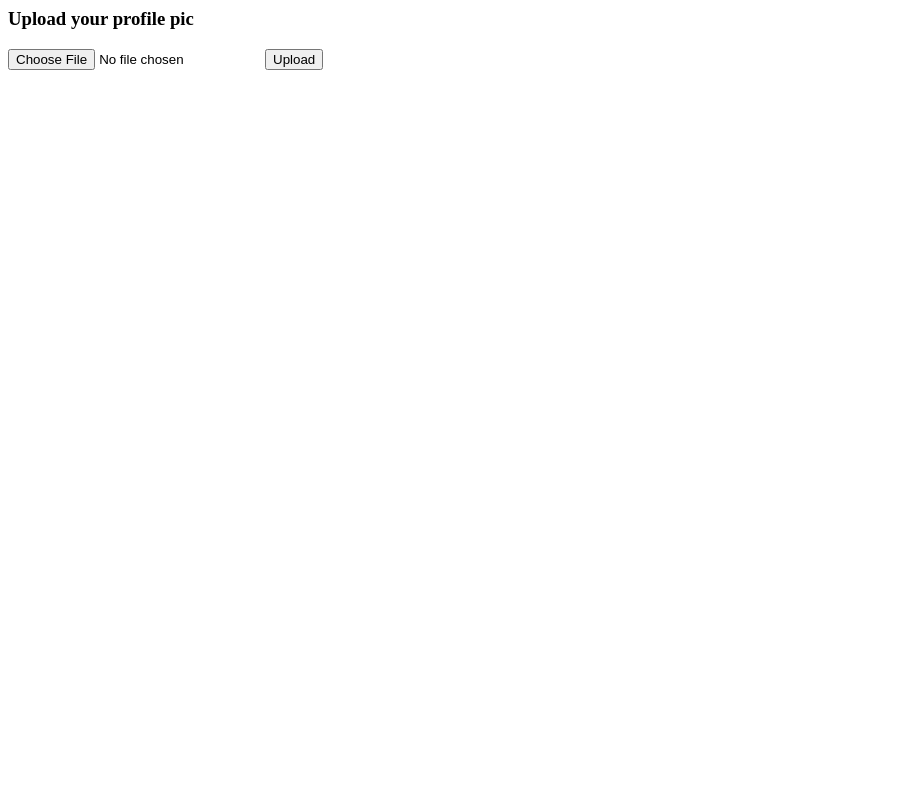
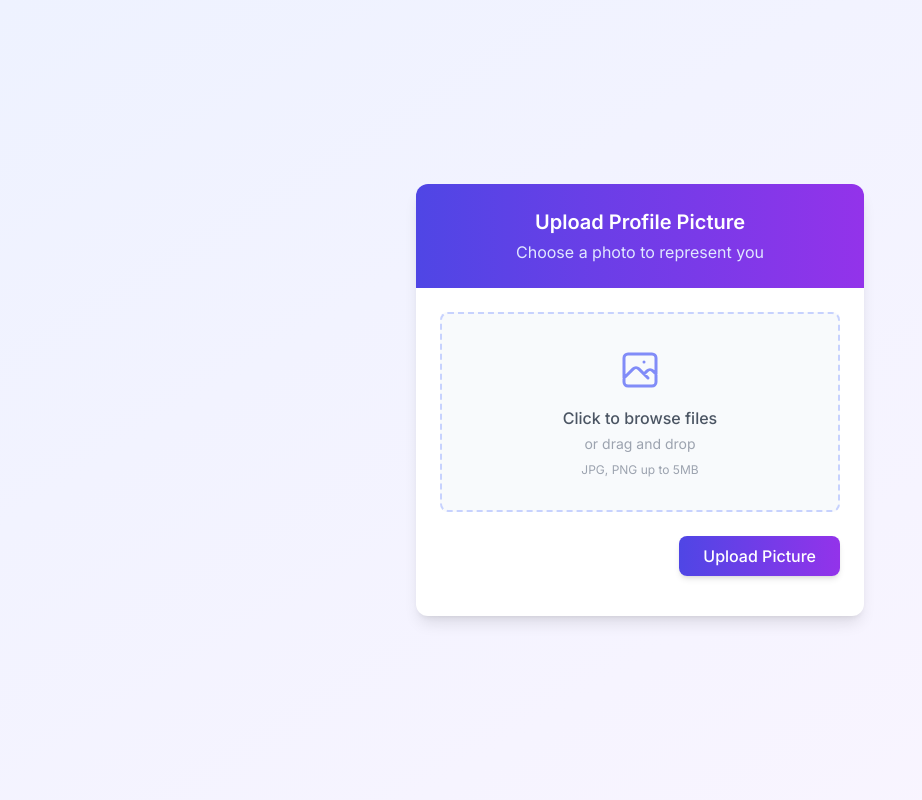
Before and after one commit to maaz81/Thought-Sharing-WebApp, a Node server app: page /profile/upload in a window 1280 px wide. Shown: the whole page, without its empty margins (0-922 px from the left). Run offline with Node 20, Linux system fonts and the light colour scheme; the visitor is signed in with stand-in values (Sample User, id 1); some libraries are stand-ins or nearby versions.

Commit message:
modified upload profile pic  page

```diff
--- a/views/profileUpload.ejs
+++ b/views/profileUpload.ejs
@@ -1,20 +1,91 @@
 <html lang="en">
-
 <head>
     <meta charset="UTF-8">
     <meta name="viewport" content="width=device-width, initial-scale=1.0">
-    <title>Document</title>
+    <script src="https://cdn.tailwindcss.com"></script>
+    <link href="https://fonts.googleapis.com/css2?family=Inter:wght@400;500;600&display=swap" rel="stylesheet">
+    <title>Upload Profile Picture</title>
+    <style>
+        body {
+            font-family: 'Inter', sans-serif;
+        }
+        .file-upload {
+            display: none;
+        }
+        .file-upload-label {
+            display: flex;
+            flex-direction: column;
+            align-items: center;
+            justify-content: center;
+            padding: 2rem;
+            border: 2px dashed #c7d2fe;
+            border-radius: 0.5rem;
+            background-color: #f8fafc;
+            cursor: pointer;
+            transition: all 0.3s ease;
+        }
+        .file-upload-label:hover {
+            border-color: #818cf8;
+            background-color: #f0f4ff;
+        }
+    </style>
 </head>
 
-<body>
+<body class="bg-gradient-to-br from-indigo-50 to-purple-50 min-h-screen flex items-center justify-center p-4">
+    <div class="w-full max-w-md">
+        <div class="bg-white rounded-xl shadow-lg overflow-hidden">
+            <!-- Gradient Header -->
+            <div class="bg-gradient-to-r from-indigo-600 to-purple-600 p-6 text-center">
+                <h3 class="text-xl font-semibold text-white">Upload Profile Picture</h3>
+                <p class="text-indigo-100 mt-1">Choose a photo to represent you</p>
+            </div>
 
-    <h3>Upload your profile pic</h3>
+            <!-- Upload Form -->
+            <form action="/upload/profile" method="post" enctype="multipart/form-data" class="p-6">
+                <!-- File Upload Area -->
+                <label for="profile-upload" class="file-upload-label mb-6">
+                    <svg xmlns="http://www.w3.org/2000/svg" class="h-12 w-12 text-indigo-400 mb-3" fill="none" viewBox="0 0 24 24" stroke="currentColor">
+                        <path stroke-linecap="round" stroke-linejoin="round" stroke-width="1.5" d="M4 16l4.586-4.586a2 2 0 012.828 0L16 16m-2-2l1.586-1.586a2 2 0 012.828 0L20 14m-6-6h.01M6 20h12a2 2 0 002-2V6a2 2 0 00-2-2H6a2 2 0 00-2 2v12a2 2 0 002 2z" />
+                    </svg>
+                    <span class="text-gray-600 font-medium">Click to browse files</span>
+                    <span class="text-sm text-gray-400 mt-1">or drag and drop</span>
+                    <span class="text-xs text-gray-400 mt-2">JPG, PNG up to 5MB</span>
+                    <input type="file" id="profile-upload" name="profile" accept="image/*" class="file-upload" required>
+                </label>
 
-    <form action="/upload/profile" method="post" enctype="multipart/form-data">
-        <input type="file" name="profile" />
-        <input type="submit" value="Upload">
-    </form>
+                <!-- Preview Container (hidden by default) -->
+                <div id="image-preview" class="hidden mb-4 text-center">
+                    <img id="preview-image" src="#" alt="Preview" class="max-h-48 mx-auto rounded-lg">
+                </div>
 
+                <!-- Submit Button -->
+                <div class="flex justify-end">
+                    <button type="submit"
+                        class="bg-gradient-to-r from-indigo-600 to-purple-600 hover:from-indigo-700 hover:to-purple-700 text-white px-6 py-2 rounded-lg font-medium shadow-md hover:shadow-lg transition duration-200">
+                        Upload Picture
+                    </button>
+                </div>
+            </form>
+        </div>
+    </div>
+
+    <script>
+        // Image preview functionality
+        document.getElementById('profile-upload').addEventListener('change', function(e) {
+            const previewContainer = document.getElementById('image-preview');
+            const previewImage = document.getElementById('preview-image');
+
+            if (this.files && this.files[0]) {
+                const reader = new FileReader();
+
+                reader.onload = function(e) {
+                    previewImage.src = e.target.result;
+                    previewContainer.classList.remove('hidden');
+                }
+
+                reader.readAsDataURL(this.files[0]);
+            }
+        });
+    </script>
 </body>
-
 </html>
```
